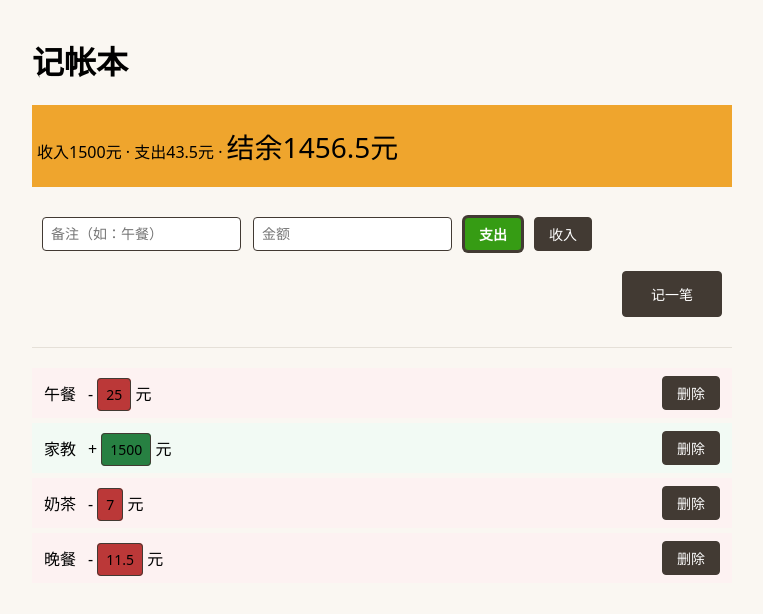
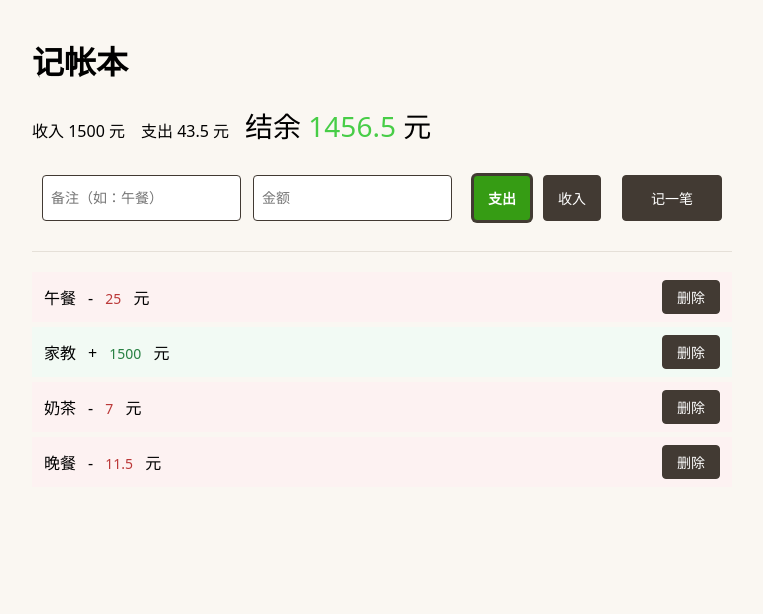
Before and after one commit to feng-ye-fei/ledger, a React (Vite) app: page / in a window 1280 px wide. Shown: the top 614 px of the page, without its empty margins (258-1021 px from the left). Built offline with nearby package versions, Linux system fonts and the light colour scheme.

Commit message:
Day17: 样式打磨收尾

```diff
--- a/src/App.css
+++ b/src/App.css
@@ -17,13 +17,19 @@ button:hover{
 
 /* 汇总 */
 .summary-bar{
-  padding: 5px;
-  background-color: var(--summary);
+  display: flex;
+  align-items: baseline;
+  gap: 16px;
+  flex-wrap: wrap;
 }
 
 /* 结余字体 */
 .summary-item{
   font-size: 28px;
+}
+
+.zhengshu{
+  color: var(--zhengshu);
 }
 
 /* 结余负数警告 */
@@ -33,16 +39,11 @@ button:hover{
 
 /* 表单 */
 .form-row{
+  display: flex;
+  justify-content: space-between;
   margin: 20px 0;
   padding-bottom: 20px;
   border-bottom: 1px solid var(--form-row);
-}
-
-/* 表单左侧区域 */
-.form-row .left{
-  padding: 10px;
-  display: flex;
-  gap: 12px;
   flex-wrap: wrap;
 }
 
@@ -61,7 +62,24 @@ button:hover{
   font-weight: 700;
 }
 
-/* 表单右边 */
+/* 表单左侧两个输入框 */
+.form-row .left{
+  padding: 10px;
+  display: flex;
+  gap: 12px;
+  flex-wrap: wrap;
+}
+
+/* 表单中间的两个按钮 */
+.form-row .center{
+  padding: 10px;
+  display: flex;
+  gap: 12px;
+  flex-wrap: wrap;
+}
+
+
+/* 表单右侧的记一笔按钮 */
 .form-row .right{
   display: flex;
   justify-content: flex-end;
@@ -94,7 +112,8 @@ button:hover{
 }
 
 .expense .amount{
-  background-color: var(--zhichucolor);
+  border: none;
+  color: var(--zhichucolor);
 }
 
 /* 收入区域 */
@@ -103,7 +122,8 @@ button:hover{
 }
 
 .income .amount{
-  background-color: var(--shourucolor);
+  border: none;
+  color: var(--shourucolor);
 }
 
 /* 删除按钮 */
@@ -119,16 +139,10 @@ button:hover{
 
 @media (max-width:480px){
   /* 结余字体显示 */
-  .summary-item, .fushu {
+  .summary-item{
     font-size: 20px;
   }
-  /* 表单左侧区域 */
-  .form-row .left{
-    padding: 10px;
-    display: flex;
-    gap: 12px;
-    flex-wrap: wrap;
-  }
+  /* 两个输入框 */
   .note,.amount{
     flex: 1;
     min-width: 110px;
--- a/src/App.jsx
+++ b/src/App.jsx
@@ -56,7 +56,9 @@ function App() {
     <><header className='top'>
       <h1 className='title'>记帐本</h1>
       <div className='summary-bar'>
-        <p>收入{totalIncome}元 · 支出{totalExpense}元 · <span className='summary-item'>结余<span className={balance>0?'zhengshu':'fushu'}>{balance}</span>元</span></p>
+        <div>收入 {totalIncome} 元</div>
+        <div>支出 {totalExpense} 元</div>
+        <div className="summary-item">结余 <span className={balance>0?'zhengshu':'fushu'}>{balance} </span>元</div>
       </div>
     </header>
     <main>
@@ -64,6 +66,8 @@ function App() {
         <div className='left'>
           <input value={note} onChange={e=>setNote(e.target.value)} placeholder="备注（如：午餐）" className='note'/>
           <input value={amount} onChange={e=>setAmount(e.target.value)} placeholder="金额" type='number' className='amount'/>
+        </div>
+        <div className='center'>
           <button type='button' onClick={()=>setType('支出')} className={type==='支出'?'active':'btn'}>支出</button>
           <button type='button' onClick={()=>setType('收入')} className={type==='收入'?'active':'btn'}>收入</button>
         </div>
--- a/src/index.css
+++ b/src/index.css
@@ -1,10 +1,10 @@
 /* 全局颜色配置 */
 :root{
   --bg:#faf7f2;
-  --summary:#ee960ad8;
   --form-row:#e5e0d8;
   --list:#fef9f2;
 
+  --zhengshu:rgb(71, 205, 71);
   --expense:#fdf2f2;
   --income:#f2faf4;
   --zhichucolor:#bb3838;
```
